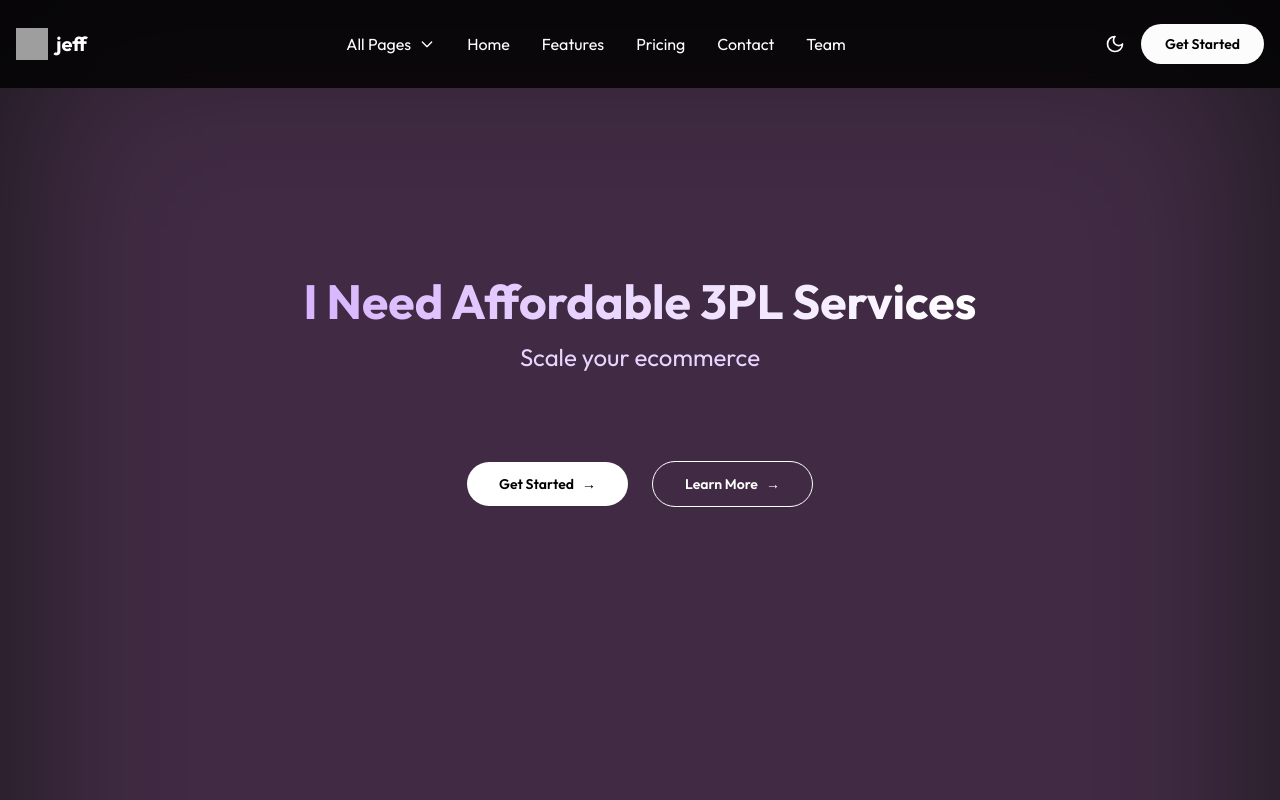
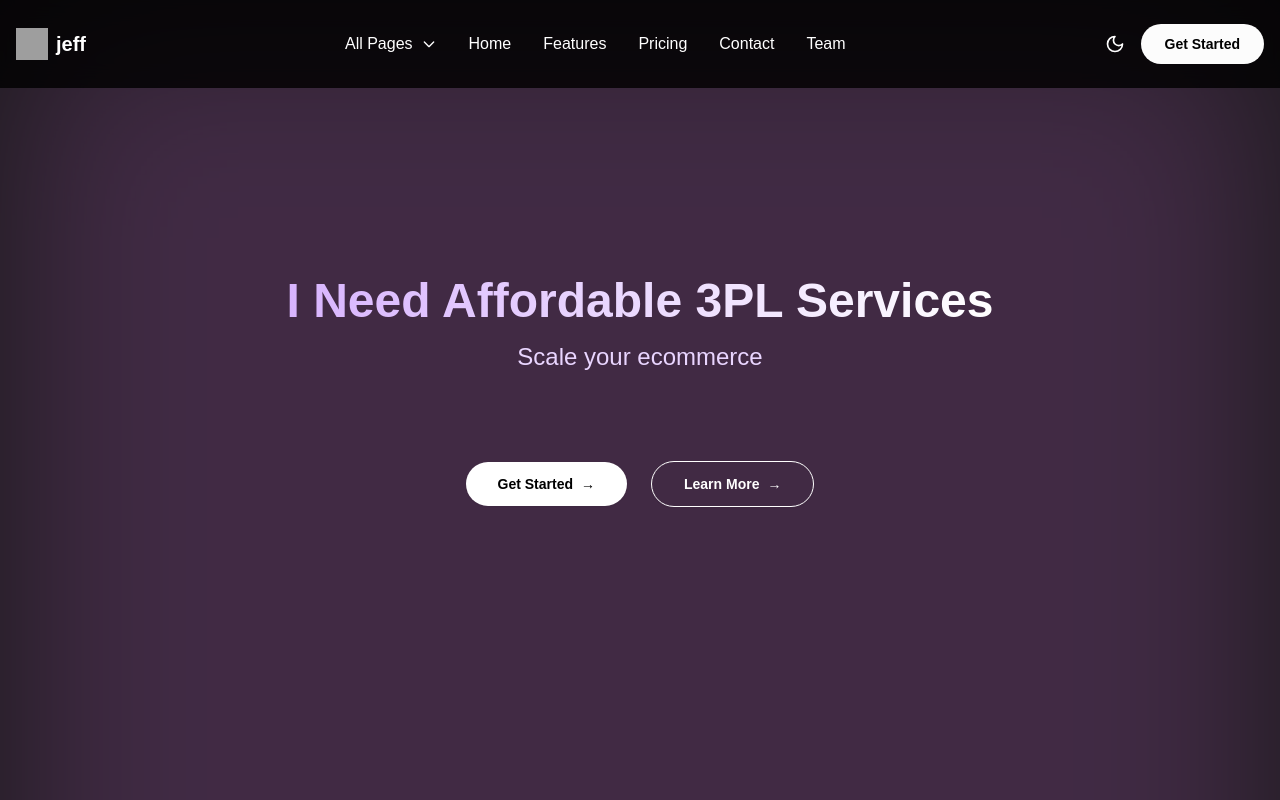
Before and after one commit to JeffersonGudiel/template-page, a Next.js app: page / in a window 1280 px wide. Shown: the top 800 px of the page. Built offline with nearby package versions, Linux system fonts and the light colour scheme; grey boxes are pictures that could not be loaded.

Commit message:
refactor: simplify RootLayout component and remove unused imports

```diff
--- a/app/layout.tsx
+++ b/app/layout.tsx
@@ -1,11 +1,4 @@
-import { Outfit } from "next/font/google";
 import "./globals.css";
-
-
-import { ThemeProvider } from "@/components/ui/ThemeProvider";
-
-const outfit = Outfit({ subsets: ["latin"] });
-
 export const metadata = {
   metadataBase: new URL("https://jeffersongudiel.dev/"),
   title: "Jefferson Gudiel - Full-Stack Dev - template",
@@ -21,18 +14,14 @@ export const metadata = {
   },
 };
 
-import { ReactNode } from "react";
-
-export default function RootLayout({ children }: { children: ReactNode }) {
+export default function RootLayout({
+  children,
+}: {
+  children: React.ReactNode;
+}) {
   return (
-    <html lang="es" suppressContentEditableWarning>
-      <body className={outfit.className}>
-        <div className="background-gradient"></div>
-
-        <ThemeProvider>
-          {children}
-        </ThemeProvider>
-      </body>
+    <html lang="en">
+      <body>{children}</body>
     </html>
   );
 }
```
